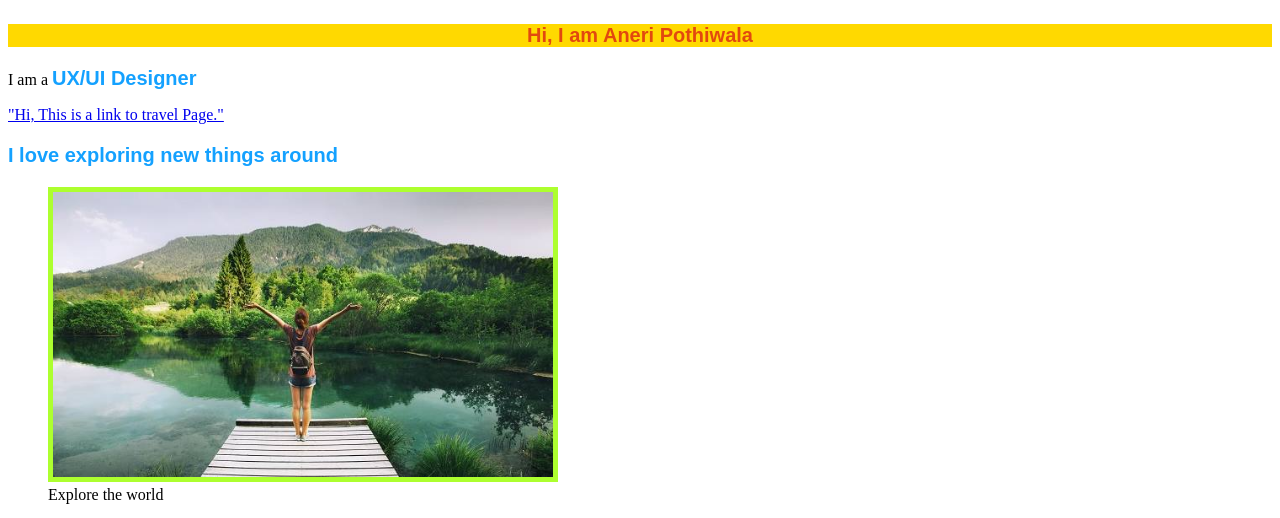
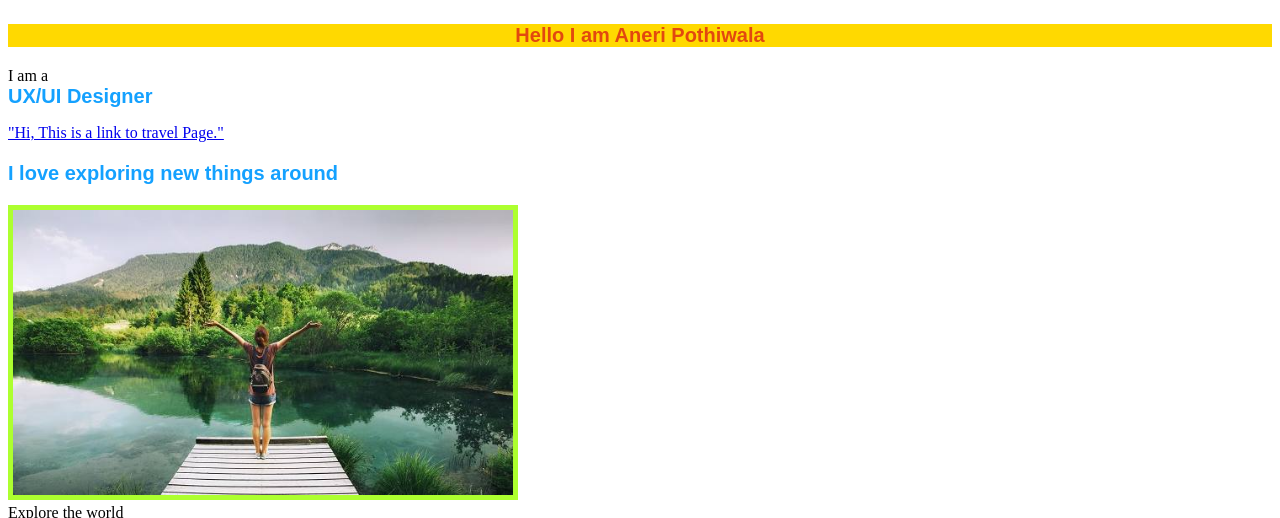
Before and after one commit to aneripothiwala91/Travel, a plain HTML site: page index.html in a window 1280 px wide. Shown: the part 131-649 px from the top of the page. Drawn offline with Linux system fonts and the light colour scheme.

Commit message:
change 1

```diff
--- a/css/travel.css
+++ b/css/travel.css
@@ -21,6 +21,7 @@ h1 {
   font-weight: bold;
   text-align:left;
   color:rgb(20, 161, 255);
+  display: block;
   }
 
 
@@ -39,3 +40,7 @@ h1 {
   tr:nth-child(even) {
     background-color: #dddddd;
   }
+
+  figure{
+    margin: 0;
+  }
--- a/index.html
+++ b/index.html
@@ -14,16 +14,17 @@
 <body>
     <h1>Hello, World!</h1><!--This is a comment. Comments are not displayed in the browser-->
 
-    <p id="mypara1"> Hi, I am Aneri Pothiwala</p>
+    <p id="mypara1"> Hello I am Aneri Pothiwala</p>
 
-    <p> I am a <span class="mypara2"> UX/UI Designer </p>
+    <p> I am a <span class="mypara2"> UX/UI Designer </span> </p>
 
     <a href="https://en.wikipedia.org/wiki/Travel">"Hi, This is a link to travel Page."</a>
     <p class="mypara2"> I love exploring new things around </p>
 
     <figure>
         <img src="travel.jpg" alt="Explore The World" width="500" style="border:5px solid greenyellow">
-        <figcaption>Explore the world</figcaption></figure>
+        <figcaption>Explore the world</figcaption>
+    </figure>
 
 
     <h2>Travel</h2>
```
Lines whose indentation alone changed are shown as unchanged.
